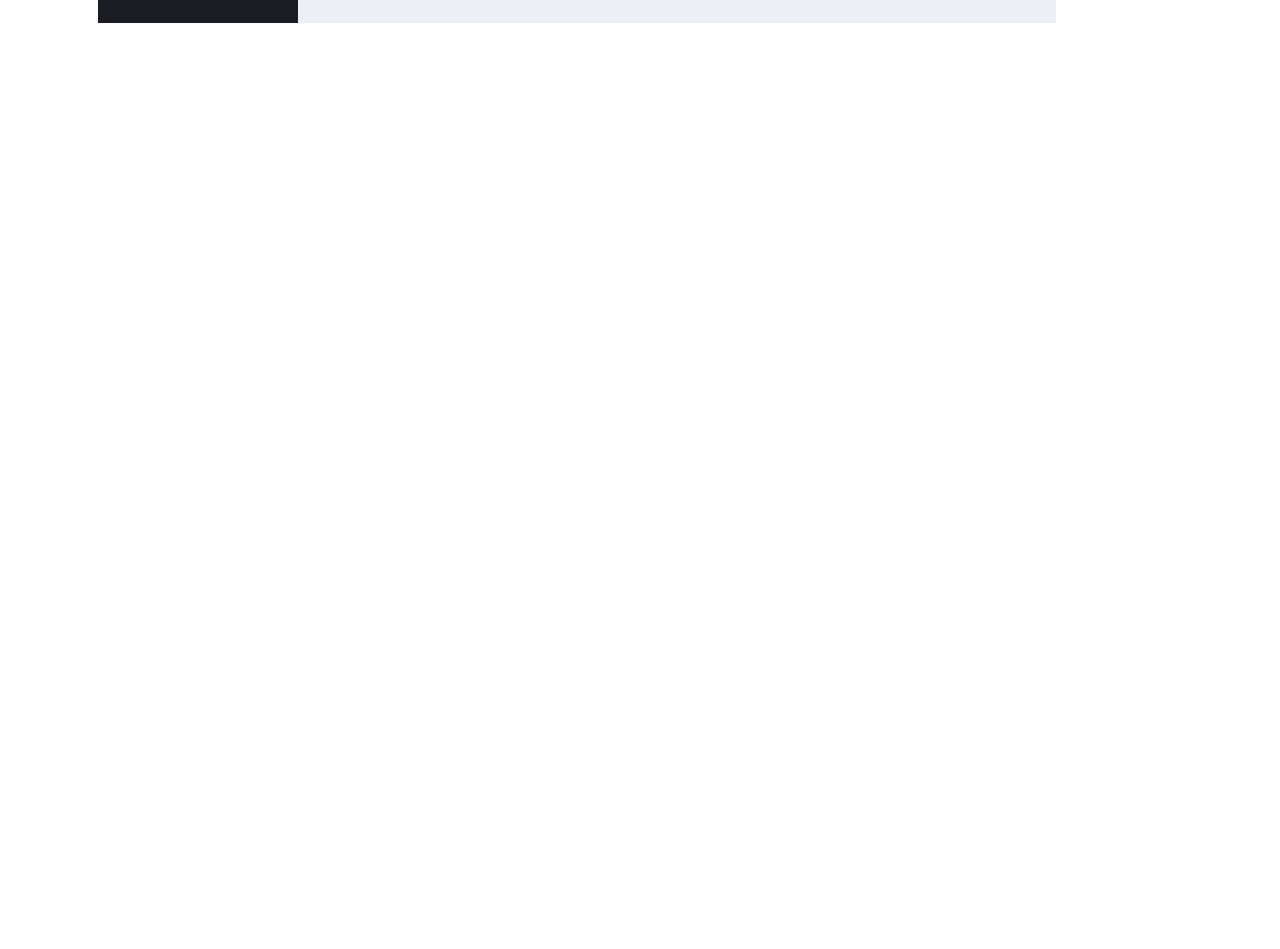
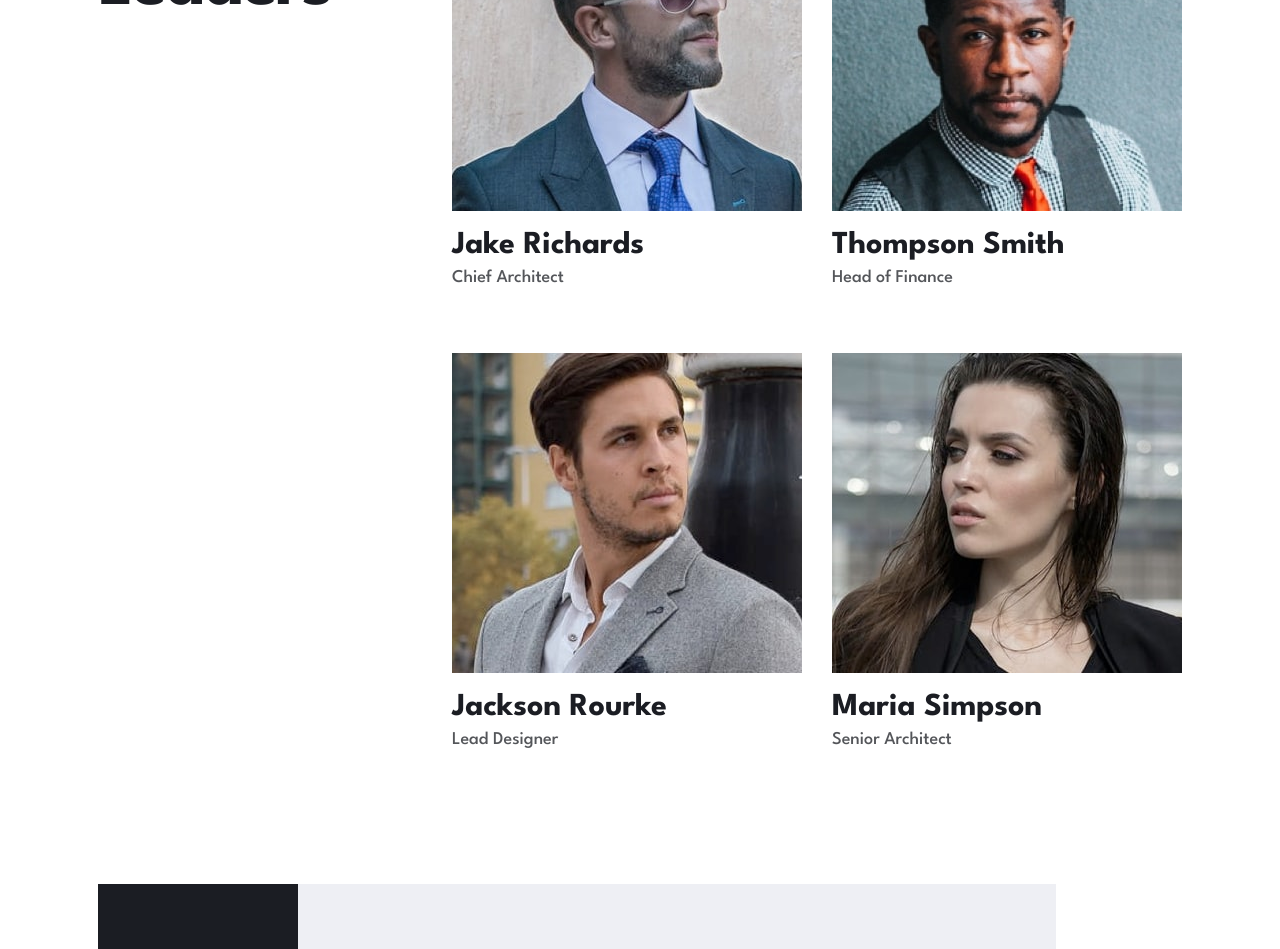
Before and after one commit to lleonardus/arch-studio, a React (Vite) app: page /about-us in a window 1280 px wide. Shown: the part 1986-2935 px from the top of the page. Before the commit the page ends 2009 px from the top, so only its background shows below. Built offline with nearby package versions, Linux system fonts and the light colour scheme.

Commit message:
creating leaders section

```diff
--- a/src/pages/about-us/AboutUs.jsx
+++ b/src/pages/about-us/AboutUs.jsx
@@ -1,11 +1,13 @@
 import { Hero } from "./components/Hero";
 import { HeritageSection } from "./components/HeritageSection";
+import { LeadersSection } from "./components/LeadersSection";
 
 export function AboutUs() {
   return (
     <main className="mt-8 tablet:mr-[98px] tablet:mt-14">
       <Hero />
       <HeritageSection />
+      <LeadersSection />
     </main>
   );
 }
--- /dev/null
+++ b/src/pages/about-us/components/LeadersSection.jsx
@@ -0,0 +1,107 @@
+export function LeadersSection() {
+  return (
+    <section className="mt-[112px] px-8 tablet:mt-[207px] tablet:px-0 desktop:mt-[200px] desktop:flex desktop:justify-between">
+      <h2 className="max-w-[111px] text-[48px] font-bold leading-[52px] tracking-[-1.71px] text-gray-900 tablet:text-xl">
+        The Leaders
+      </h2>
+      <ul className="mt-[55px] gap-[79px] grid tablet:grid-cols-2 tablet:gap-x-[11px] tablet:gap-y-[103px] tablet:space-y-0 desktop:mt-0 desktop:gap-x-[30px] desktop:gap-y-[63px]">
+        <li>
+          <div className="group relative cursor-pointer after:absolute after:inset-0 after:z-[1] after:transition-colors hover:after:bg-black/50">
+            <img
+              className="w-full tablet:w-auto"
+              src="/assets/about/desktop/avatar-jake.jpg"
+              alt="Jake Richards"
+            />
+            <div className="absolute left-1/2 top-1/2 z-[2] hidden -translate-x-1/2 -translate-y-1/2 gap-8 group-hover:flex">
+              <div className="relative">
+                <img
+                  src="/assets/icons/icon-linkedin.svg"
+                  alt="LinkedIn logo"
+                />
+              </div>
+              <div className="relative">
+                <img src="/assets/icons/icon-twitter.svg" alt="Twitter logo" />
+              </div>
+            </div>
+          </div>
+          <div className="mt-[15px]">
+            <h3 className="text-lg text-gray-900">Jake Richards</h3>
+            <p className="text-base text-gray-900/75">Chief Architect</p>
+          </div>
+        </li>
+        <li>
+          <div className="group relative cursor-pointer after:absolute after:inset-0 after:z-[1] after:transition-colors hover:after:bg-black/50">
+            <img
+              className="w-full tablet:w-auto"
+              src="/assets/about/desktop/avatar-thompson.jpg"
+              alt="Thompson Smith"
+            />
+            <div className="absolute left-1/2 top-1/2 z-[2] hidden -translate-x-1/2 -translate-y-1/2 gap-8 group-hover:flex">
+              <div className="relative">
+                <img
+                  src="/assets/icons/icon-linkedin.svg"
+                  alt="LinkedIn logo"
+                />
+              </div>
+              <div className="relative">
+                <img src="/assets/icons/icon-twitter.svg" alt="Twitter logo" />
+              </div>
+            </div>
+          </div>
+          <div className="mt-[15px]">
+            <h3 className="text-lg text-gray-900">Thompson Smith</h3>
+            <p className="text-base text-gray-900/75">Head of Finance</p>
+          </div>
+        </li>
+        <li>
+          <div className="group relative cursor-pointer after:absolute after:inset-0 after:z-[1] after:transition-colors hover:after:bg-black/50">
+            <img
+              className="w-full tablet:w-auto"
+              src="/assets/about/desktop/avatar-jackson.jpg"
+              alt="Jackson Rourke"
+            />
+            <div className="absolute left-1/2 top-1/2 z-[2] hidden -translate-x-1/2 -translate-y-1/2 gap-8 group-hover:flex">
+              <div className="relative">
+                <img
+                  src="/assets/icons/icon-linkedin.svg"
+                  alt="LinkedIn logo"
+                />
+              </div>
+              <div className="relative">
+                <img src="/assets/icons/icon-twitter.svg" alt="Twitter logo" />
+              </div>
+            </div>
+          </div>
+          <div className="mt-[15px]">
+            <h3 className="text-lg text-gray-900">Jackson Rourke</h3>
+            <p className="text-base text-gray-900/75">Lead Designer</p>
+          </div>
+        </li>
+        <li>
+          <div className="group relative cursor-pointer after:absolute after:inset-0 after:z-[1] after:transition-colors hover:after:bg-black/50">
+            <img
+              className="w-full tablet:w-auto"
+              src="/assets/about/desktop/avatar-maria.jpg"
+              alt="Maria Simpson"
+            />
+            <div className="absolute left-1/2 top-1/2 z-[2] hidden -translate-x-1/2 -translate-y-1/2 gap-8 group-hover:flex">
+              <div className="relative">
+                <img
+                  src="/assets/icons/icon-linkedin.svg"
+                  alt="LinkedIn logo"
+                />
+              </div>
+              <div className="relative">
+                <img src="/assets/icons/icon-twitter.svg" alt="Twitter logo" />
+              </div>
+            </div>
+          </div>
+          <div className="mt-[15px]">
+            <h3 className="text-lg text-gray-900">Maria Simpson</h3>
+            <p className="text-base text-gray-900/75">Senior Architect</p>
+          </div>
+        </li>
+      </ul>
+    </section>
+  );
+}
```
Also changed, not shown: public/assets/icons/icon-linkedin.svg, public/assets/icons/icon-twitter.svg.
